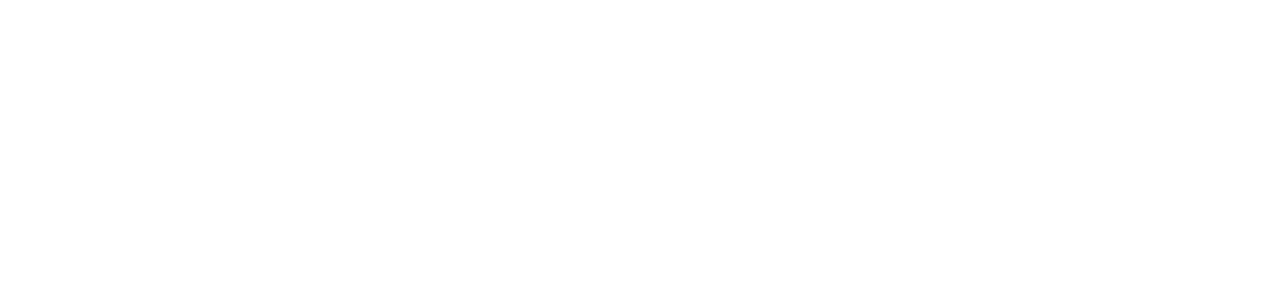
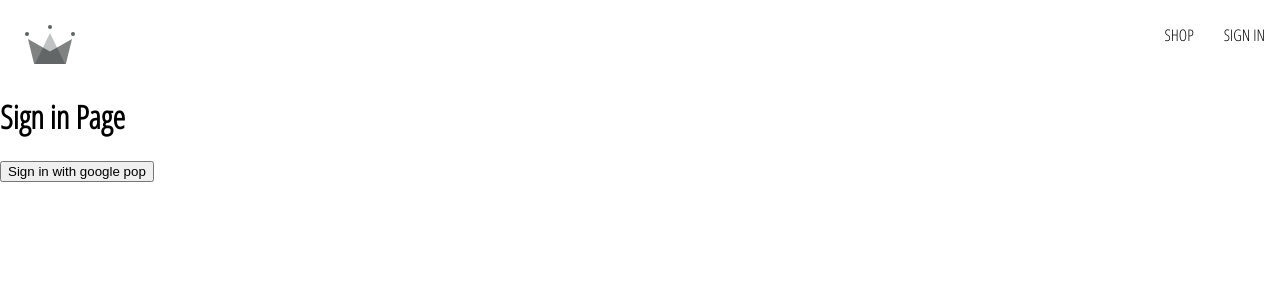
Before and after one commit to aabdulk862/royal-clothing-outlet, a React (Create React App) app: page /sign-in in a window 1280 px wide. Before the commit this address had no page. Shown: the top 300 px of the page. Built offline with nearby package versions, Linux system fonts and the light colour scheme.

Commit message:
firsebase

```diff
--- a/package.json
+++ b/package.json
@@ -6,6 +6,7 @@
     "@testing-library/jest-dom": "5.16.1",
     "@testing-library/react": "12.1.2",
     "@testing-library/user-event": "13.5.0",
+    "firebase": "^9.6.10",
     "react": "^17.0.2",
     "react-dom": "^17.0.2",
     "react-router-dom": "^6.3.0",
--- a/src/App.js
+++ b/src/App.js
@@ -1,12 +1,18 @@
 import { Routes, Route } from "react-router-dom";
 import Navigation from "./routes/navigation/navigation.component";
 import Home from "./routes/home/home.component";
+import SignIn from "./routes/sign-in/sign-in.component";
 
+const Shop = () => {
+  return <h1>I am the shop page</h1>;
+};
 const App = () => {
   return (
     <Routes>
       <Route path="/" element={<Navigation />}>
         <Route index element={<Home />} />
+        <Route path="shop" element={<Shop />} />
+        <Route path="sign-in" element={<SignIn />} />
       </Route>
     </Routes>
   );
--- a/src/routes/navigation/navigation.component.jsx
+++ b/src/routes/navigation/navigation.component.jsx
@@ -13,6 +13,9 @@
               <Link className='nav-link' to = '/shop'>
                 SHOP
               </Link>
+              <Link className='nav-link' to = '/sign-in'>
+                SIGN IN
+              </Link>
           </div>
         </div>
         <Outlet />
--- /dev/null
+++ b/src/routes/sign-in/sign-in.component.jsx
@@ -0,0 +1,16 @@
+import { signInWithGooglePopup } from "../../utils/firebase/firebase.utils";
+
+const SignIn = ()=>{
+    const logGoogleUser = async ()=>{
+        const response = await signInWithGooglePopup();
+        console.log(response);
+    }
+    return(
+        <div>
+            <h1>Sign in Page</h1>
+            <button onClick={logGoogleUser}>Sign in with google pop</button>
+        </div>
+    );
+}
+
+export default SignIn;
--- /dev/null
+++ b/src/utils/firebase/firebase.utils.js
@@ -0,0 +1,28 @@
+import { initializeApp } from "firebase/app";
+import {
+  getAuth,
+  signInWithRedirect,
+  signInWithPopup,
+  GoogleAuthProvider,
+} from "firebase/auth";
+
+// Your web app's Firebase configuration
+const firebaseConfig = {
+  apiKey: "AIzaSyD4m--GCpT96-NpqmqXJe36Wk4PZWmWt5M",
+  authDomain: "react-clothing-store-db1.firebaseapp.com",
+  projectId: "react-clothing-store-db1",
+  storageBucket: "react-clothing-store-db1.appspot.com",
+  messagingSenderId: "170319196547",
+  appId: "1:170319196547:web:109b6f60f23f52d40686b6",
+};
+
+// Initialize Firebase
+const firebaseApp = initializeApp(firebaseConfig);
+
+const provider = new GoogleAuthProvider();
+provider.setCustomParameters({
+  promt: "select_account",
+});
+
+export const auth = getAuth();
+export const signInWithGooglePopup = () => signInWithPopup(auth, provider);
```
Also changed, not shown: 2 other files (tests, documents, lock files or other folders).
